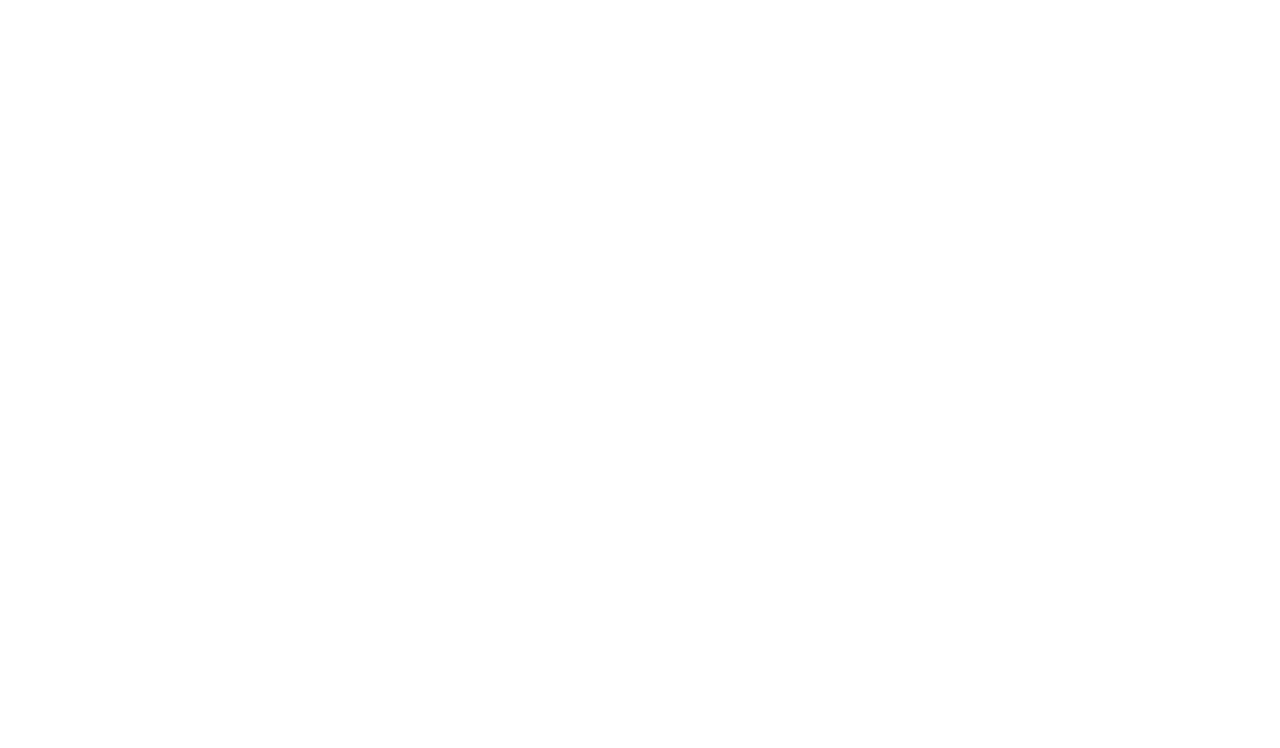
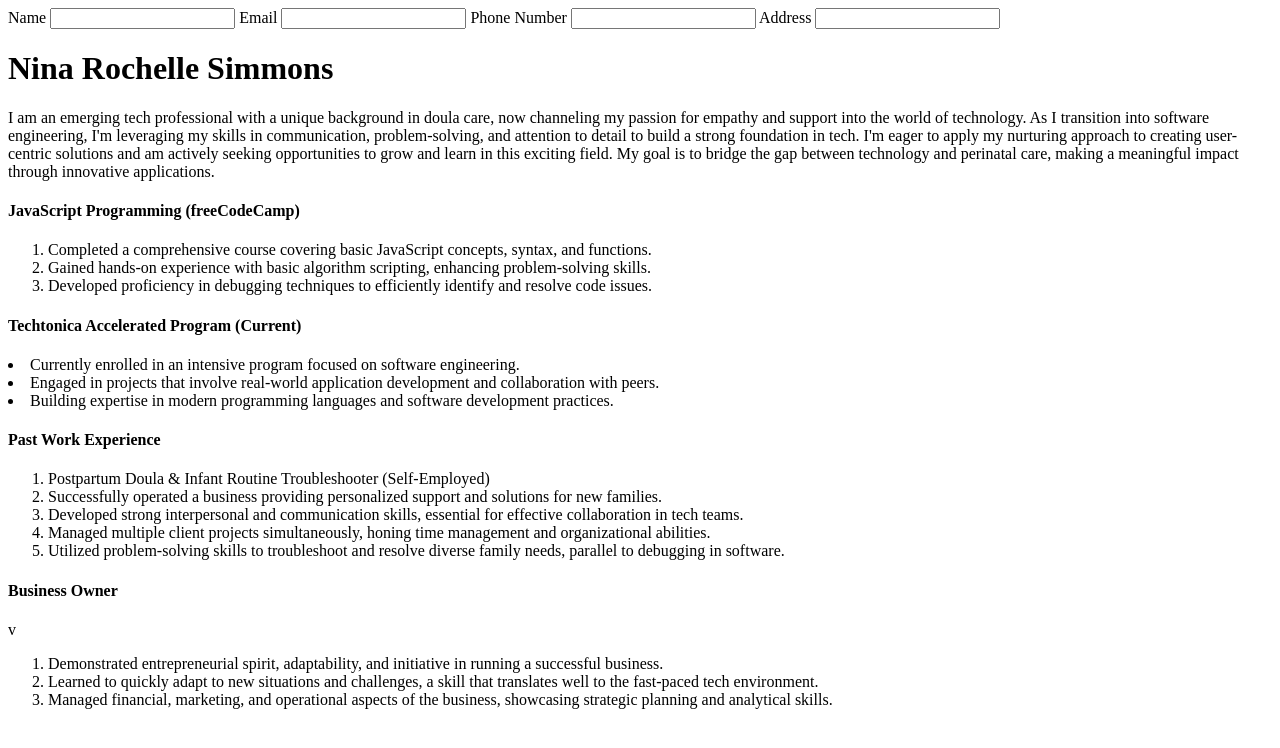
Before and after one commit to Nsimmons91/portfolio, a plain HTML site: page index.html in a window 1280 px wide. Drawn offline with Linux system fonts and the light colour scheme.

Commit message:
Add contact form

```diff
--- a/index.html
+++ b/index.html
@@ -5,7 +5,67 @@
     <meta name="viewport" content="width=device-width, initial-scale=1.0">
     <title>Document</title>
 </head>
+
 <body>
+    <header>
+        <form>
+            <label for="name">Name</label>
+            <input type="name" id="name" name="name" required>
 
+            <label for="email">Email</label>
+            <input type="email" id="email" name="email" required>
+
+            <label for="phone number">Phone Number</label>
+            <input type="phone" id="phone" name="phone">
+
+            <label for="address">Address</label>
+            <input type="address" id="address" name="address">
+        </form>
+
+    <div>
+        <h1> Nina Rochelle Simmons</h1>
+
+        <p> I am an emerging tech professional with a unique background in doula care, now channeling my passion for empathy and support into the world
+            of technology. As I transition into software engineering, I'm leveraging my skills in communication, problem-solving, and attention to detail
+            to build a strong foundation in tech. I'm eager to apply my nurturing approach to creating user-centric solutions and am actively seeking
+            opportunities to grow and learn in this exciting field. My goal is to bridge the gap between technology and perinatal care, making a meaningful
+            impact through innovative applications.
+        </p>
+    </div>
+
+        <h4>JavaScript Programming (freeCodeCamp)</h4>
+
+            <ol>
+                <li>Completed a comprehensive course covering basic JavaScript concepts, syntax, and functions.</li>
+                <li>Gained hands-on experience with basic algorithm scripting, enhancing problem-solving skills.</li>
+                <li> Developed proficiency in debugging techniques to efficiently identify and resolve code issues.</li>
+            </ol>
+
+        <h4>Techtonica Accelerated Program (Current)</h4>
+
+        </ol>
+            <li>Currently enrolled in an intensive program focused on software engineering.</li>
+            <li>Engaged in projects that involve real-world application development and collaboration with peers.</li>
+            <li>Building expertise in modern programming languages and software development practices.</li>
+        </ol>
+
+        <h4>Past Work Experience</h4>
+
+        <ol>
+            <li>Postpartum Doula & Infant Routine Troubleshooter (Self-Employed)</li>
+            <li>Successfully operated a business providing personalized support and solutions for new families.</li>
+            <li>Developed strong interpersonal and communication skills, essential for effective collaboration in tech teams.</li>
+            <li>Managed multiple client projects simultaneously, honing time management and organizational abilities.</li>
+            <li>Utilized problem-solving skills to troubleshoot and resolve diverse family needs, parallel to debugging in software.</li>
+        </ol>
+
+        <h4>Business Owner</h4>v
+        <ol>
+            <li>Demonstrated entrepreneurial spirit, adaptability, and initiative in running a successful business.</li>
+            <li>Learned to quickly adapt to new situations and challenges, a skill that translates well to the fast-paced tech environment.</li>
+            <li>Managed financial, marketing, and operational aspects of the business, showcasing strategic planning and analytical skills.</li>
+        </ol>
+
+    </header>
 </body>
 </html>
```
